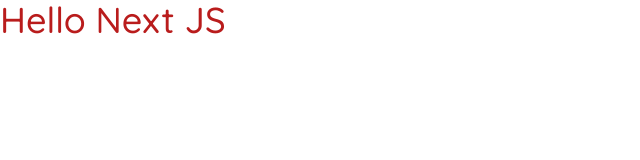
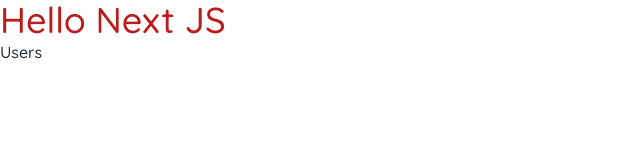
Before and after one commit to radenmasabdul/LearnNextJS, a Next.js app: page / in a window 1280 px wide. Shown: the top 160 px of the page, without its empty margins (0-640 px from the left). Built offline with nearby package versions, Linux system fonts and the light colour scheme.

Commit message:
test static generation builds

```diff
--- a/src/pages/index.js
+++ b/src/pages/index.js
@@ -1,5 +1,5 @@
 import Head from 'next/head'
-// import Link from 'next/link'
+import Link from 'next/link'
 // import { useRouter } from 'next/router';
 
 export default function Home() {
@@ -22,6 +22,10 @@
       <main>
         <h1 className='text-red-700 text-4xl'>Hello Next JS</h1>
 
+        <Link href="/users">
+          Users
+        </Link>
+
         {/* router */}
         {/* <Link href="/blogs">
           Blog
```
